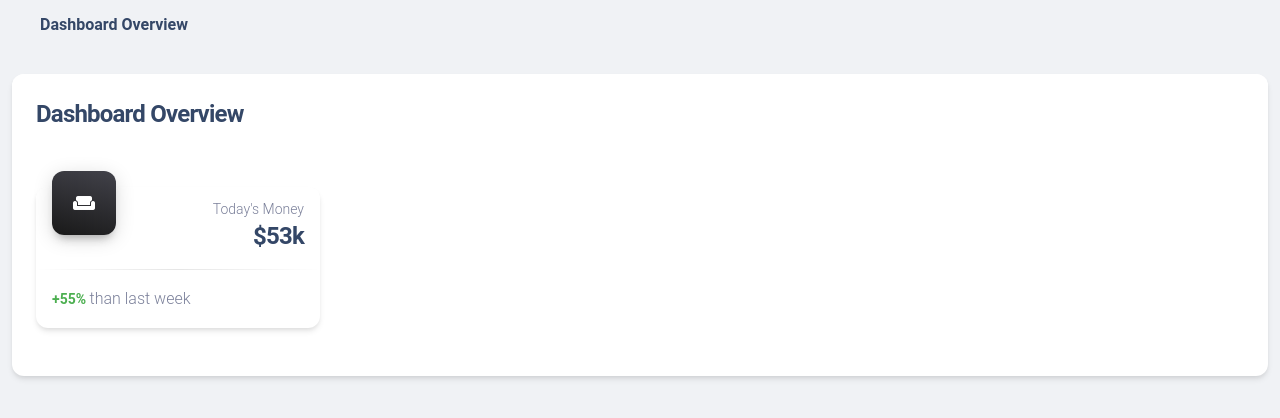
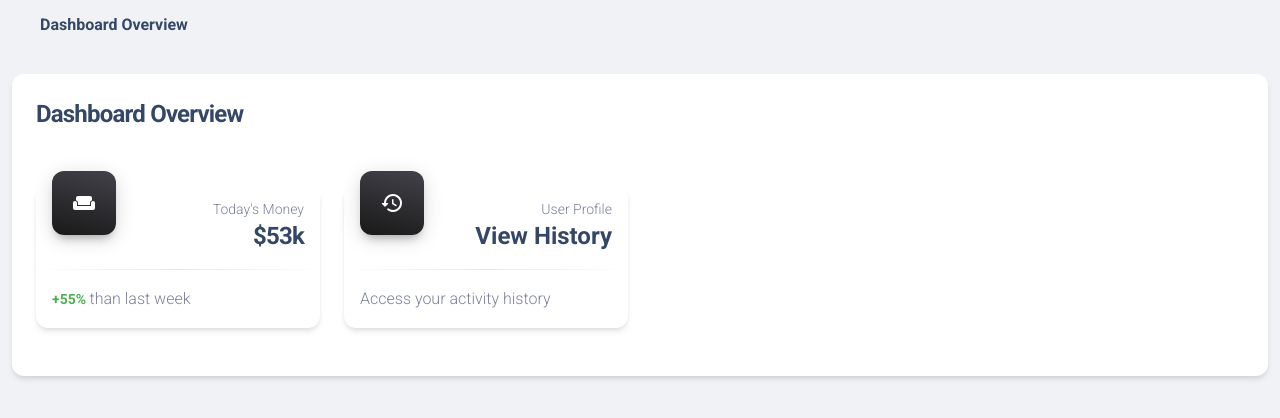
Before and after one commit to mileagettracker/Time-Mileage-Tracker, a Django app: page /dashboard/ in a window 1280 px wide. Shown: the top 418 px of the page. Run offline with Django 5.2, Linux system fonts and the light colour scheme; some libraries are stand-ins or nearby versions.

Commit message:
Added User & Sign up page

```diff
--- a/static/assets/css/stylesheet.css
+++ b/static/assets/css/stylesheet.css
@@ -7,3 +7,7 @@ body {
 h1 {
     color: #333;
 }
+
+.hidden-label {
+    display: none;
+}
--- a/templates/base.html
+++ b/templates/base.html
@@ -4,12 +4,15 @@
 <head>
     <meta charset="utf-8" />
     <meta name="viewport" content="width=device-width, initial-scale=1.0">
-    <title>{% block title %}Material Dashboard{% endblock %}</title>
+    <title>{% block title %}Time Mileage Tracker{% endblock %}</title>
     <link rel="apple-touch-icon" sizes="76x76" href="{% static 'assets/img/apple-icon.png' %}">
     <link rel="icon" type="image/png" href="{% static 'assets/img/favicon.png' %}">
     <link href="https://fonts.googleapis.com/icon?family=Material+Icons+Round" rel="stylesheet">
+    <link rel="stylesheet" type="text/css" href="https://fonts.googleapis.com/css?family=Roboto:300,400,500,700,900|Roboto+Slab:400,700" />
     <link href="{% static 'assets/css/material-dashboard.css' %}" rel="stylesheet" />
     <link href="https://cdnjs.cloudflare.com/ajax/libs/perfect-scrollbar/1.5.0/css/perfect-scrollbar.min.css" rel="stylesheet" />
+    <link id="pagestyle" href="{% static 'assets/css/material-dashboard.css?v=3.1.0' %}" rel="stylesheet" />
+
 
 </head>
 
@@ -40,6 +43,8 @@
     <script src="{% static 'assets/js/core/popper.min.js' %}"></script>
     <script src="{% static 'assets/js/core/bootstrap.min.js' %}"></script>
     <script src="{% static 'assets/js/material-dashboard.js' %}"></script>
+    <script src="{% static 'assets/js/plugins/perfect-scrollbar.min.js' %}"></script>
+    <script src="{% static 'assets/js/plugins/smooth-scrollbar.min.js' %}"></script>
 </body>
 
 </html>
--- a/templates/dashboard.html
+++ b/templates/dashboard.html
@@ -29,6 +29,23 @@
                         </div>
                     </div>
                     <!-- Add additional cards here -->
+                    <div class="col-xl-3 col-sm-6 mb-4">
+                        <div class="card">
+                            <div class="card-header p-3 pt-2">
+                                <div class="icon icon-lg icon-shape bg-gradient-dark shadow-dark text-center border-radius-xl mt-n4 position-absolute">
+                                    <i class="material-icons opacity-10">history</i>
+                                </div>
+                                <div class="text-end pt-1">
+                                    <p class="text-sm mb-0 text-capitalize">User Profile</p>
+                                    <h4 class="mb-0"><a href="{% url 'user_profile' %}">View History</a></h4>
+                                </div>
+                            </div>
+                            <hr class="dark horizontal my-0">
+                            <div class="card-footer p-3">
+                                <p class="mb-0">Access your activity history</p>
+                            </div>
+                        </div>
+                    </div>
                 </div>
             </div>
         </div>
--- a/templates/index.html
+++ b/templates/index.html
@@ -6,12 +6,12 @@
 <div class="row justify-content-center">
     <div class="col-lg-6">
         <div class="card text-center">
-            <div class="card-header bg-gradient-primary text-white">
-                <h4 class="card-title mb-0">Welcome to Material Dashboard</h4>
+            <div class="card-header bg-gradient-info">
+                <h4 class="card-title mb-0 text-white">Welcome to Time Mileage Tracker</h4>
             </div>
             <div class="card-body">
                 <p class="card-text">To access the dashboard, please log in.</p>
-                <a href="{% url 'login' %}" class="btn bg-gradient-primary w-50 mt-3">Login</a>
+                <a href="{% url 'login' %}" class="btn bg-gradient-info w-50 mt-3">Login</a>
             </div>
         </div>
     </div>
--- a/time_mileage_tracker/urls.py
+++ b/time_mileage_tracker/urls.py
@@ -3,7 +3,7 @@ from django.shortcuts import render
 from django.urls import path
 from django.contrib.auth.views import LoginView
 from django.contrib.auth import views as auth_views
-from time_mileage_tracker.views import home_view
+from time_mileage_tracker.views import home_view, user_view
 from . import views  # Assuming your views are in a views.py file
 
 
@@ -20,11 +20,12 @@ urlpatterns = [
 
     path('dashboard/', home_view, name='dashboard'),  # Root URL points to the index view
 
-     path('login/', LoginView.as_view(), name='login'),
+    path('login/', LoginView.as_view(), name='login'),
+    path('signup/', views.signup_view, name='signup'),
 
     path('password_reset/', auth_views.PasswordResetView.as_view(), name='password_reset'),
     path('password_reset/done/', auth_views.PasswordResetDoneView.as_view(), name='password_reset_done'),
     path('reset/<uidb64>/<token>/', auth_views.PasswordResetConfirmView.as_view(), name='password_reset_confirm'),
     path('reset/done/', auth_views.PasswordResetCompleteView.as_view(), name='password_reset_complete'),
-
+    path('user_profile/', user_view, name='user_profile'),
 ]
--- a/time_mileage_tracker/views.py
+++ b/time_mileage_tracker/views.py
@@ -3,8 +3,10 @@ from django.contrib.auth import login, logout
 from django.http import HttpResponseRedirect
 from django.shortcuts import render, redirect
 from django.contrib.auth import authenticate, login
-from django.contrib.auth.forms import AuthenticationForm
+from django.contrib.auth.forms import AuthenticationForm, UserCreationForm
+from .forms import CustomUserCreationForm
 from django.http import HttpResponse
+from django.contrib.auth.decorators import login_required
 
 # def profile_view(request):
 #     return render(request, 'profile.html')  # Assuming you have a profile.html template
@@ -37,3 +39,22 @@ def logout_view(request):
 
 def home_view(request):
     return render(request, 'dashboard.html')  # Replace with your actual template
+
+@login_required
+def user_view(request):
+    username = request.user.username
+    return render(request, 'user_profile.html', {'username': username})
+
+def signup_view(request):
+    if request.method == 'POST':
+        form = CustomUserCreationForm(request.POST)
+        if form.is_valid():
+            user = form.save()
+            user.first_name = form.cleaned_data.get('first_name')
+            user.last_name = form.cleaned_data.get('last_name')
+            user.save()
+            login(request, user)
+            return redirect('login')
+    else:
+        form = CustomUserCreationForm()
+    return render(request, 'registration/signup.html', {'form': form})
```
Also changed, not shown: templates/registration/login.html (+91 -20 lines), db.sqlite3.
